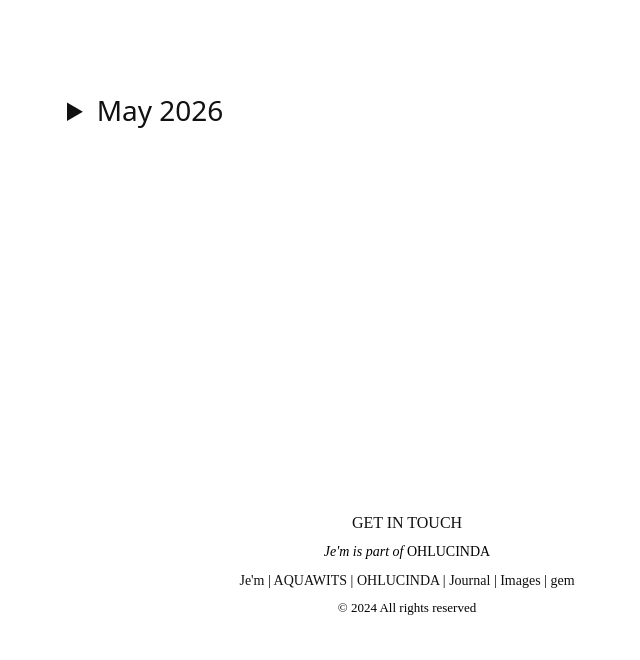
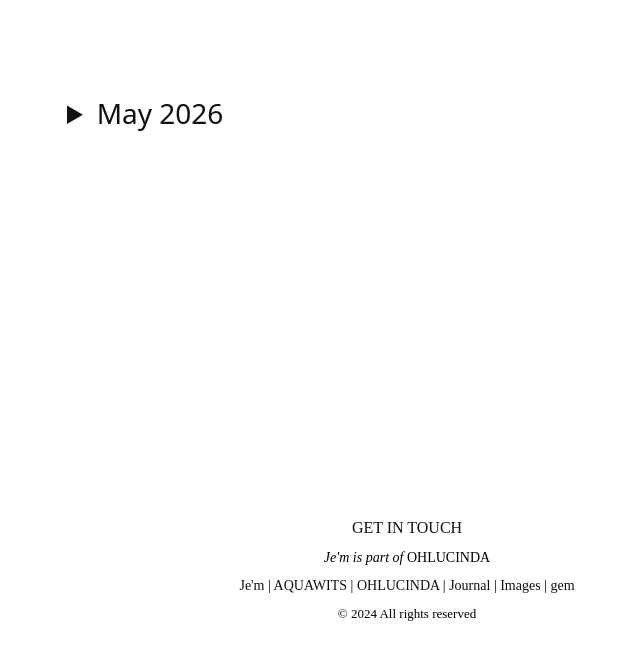
Before and after one commit to ohlucinda/ohlucinda-mobile, a Jekyll site: the page built from index.html, in a window 1280 px wide. Shown: the top 660 px of the page, without its empty margins (233-873 px from the left). Built offline with Jekyll 4.4.1, drawn with Linux system fonts in a browser that asks for light colours.

Commit message:
Update style.css

```diff
--- a/assets/style.css
+++ b/assets/style.css
@@ -12,7 +12,7 @@ main {
   margin: 0 auto;
   padding: 80px 24px;
 
-  line-height: 2.2;
+  line-height: 2.4;
 }
 
 a {
```
